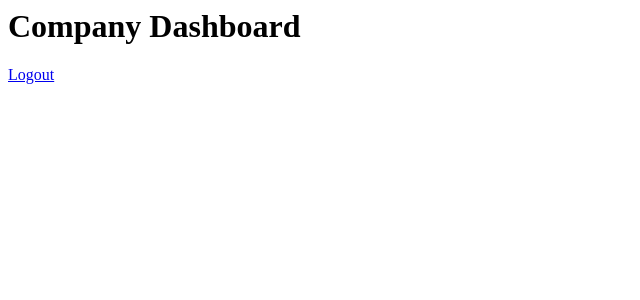
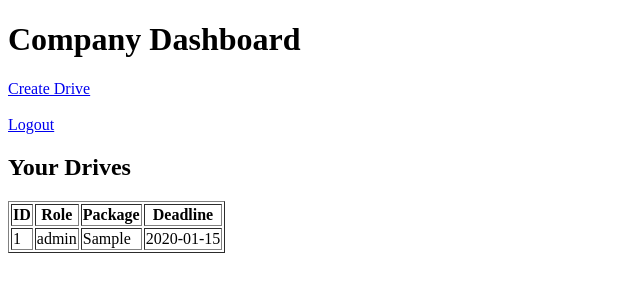
Before and after one commit to 24f2000959/Placement-portal-appdev1-project-, a Flask app: template templates/company_dashboard.html in a window 1280 px wide. Shown: the top 300 px of the page, without its empty margins (0-640 px from the left). Run offline with Flask 3, Linux system fonts and the light colour scheme; the template is opened without the code that fills it: values that come from a table or form of the project are taken from there, others are empty; tables that the repository leaves empty hold one stand-in row (values such as "Sample post").

Commit message:
Milestone-PPA Company-Dashboard-Management

```diff
--- a/app.py
+++ b/app.py
@@ -2,6 +2,7 @@ from flask import Flask, render_template, request, redirect, session
 from models.models import db, Admin, Student, Company
 from werkzeug.security import generate_password_hash, check_password_hash
 from models.models import Student, Company, Drive, Application
+from datetime import datetime
 
 app = Flask(__name__)
 
@@ -115,7 +116,39 @@ def company_dashboard():
     if session.get("type") != "company":
         return redirect("/login")
 
-    return render_template("company_dashboard.html")
+    company_id = session.get("id")
+
+    drives = Drive.query.filter_by(company_id=company_id).all()
+
+    return render_template("company_dashboard.html", drives=drives)
+
+@app.route("/create_drive", methods=["GET", "POST"])
+def create_drive():
+
+    if session.get("type") != "company":
+        return redirect("/login")
+
+    if request.method == "POST":
+
+        role = request.form["role"]
+        package = request.form["package"]
+        deadline = datetime.strptime(request.form["deadline"], "%Y-%m-%d")
+
+        company_id = session.get("id")
+
+        drive = Drive(
+            role=role,
+            package=package,
+            deadline=deadline,
+            company_id=company_id
+        )
+
+        db.session.add(drive)
+        db.session.commit()
+
+        return redirect("/company_dashboard")
+
+    return render_template("create_drive.html")
 
 
 if __name__ == "__main__":
--- a/templates/company_dashboard.html
+++ b/templates/company_dashboard.html
@@ -1,2 +1,42 @@
+<!DOCTYPE html>
+<html>
+<head>
+<title>Company Dashboard</title>
+</head>
+
+<body>
+
 <h1>Company Dashboard</h1>
+
+<a href="/create_drive">Create Drive</a>
+
+<br><br>
+
 <a href="/logout">Logout</a>
+
+<h2>Your Drives</h2>
+
+<table border="1">
+
+<tr>
+<th>ID</th>
+<th>Role</th>
+<th>Package</th>
+<th>Deadline</th>
+</tr>
+
+{% for drive in drives %}
+
+<tr>
+<td>{{ drive.id }}</td>
+<td>{{ drive.role }}</td>
+<td>{{ drive.package }}</td>
+<td>{{ drive.deadline }}</td>
+</tr>
+
+{% endfor %}
+
+</table>
+
+</body>
+</html>
```
Also changed, not shown: templates/create_drive.html (added, +27 -0 lines).
